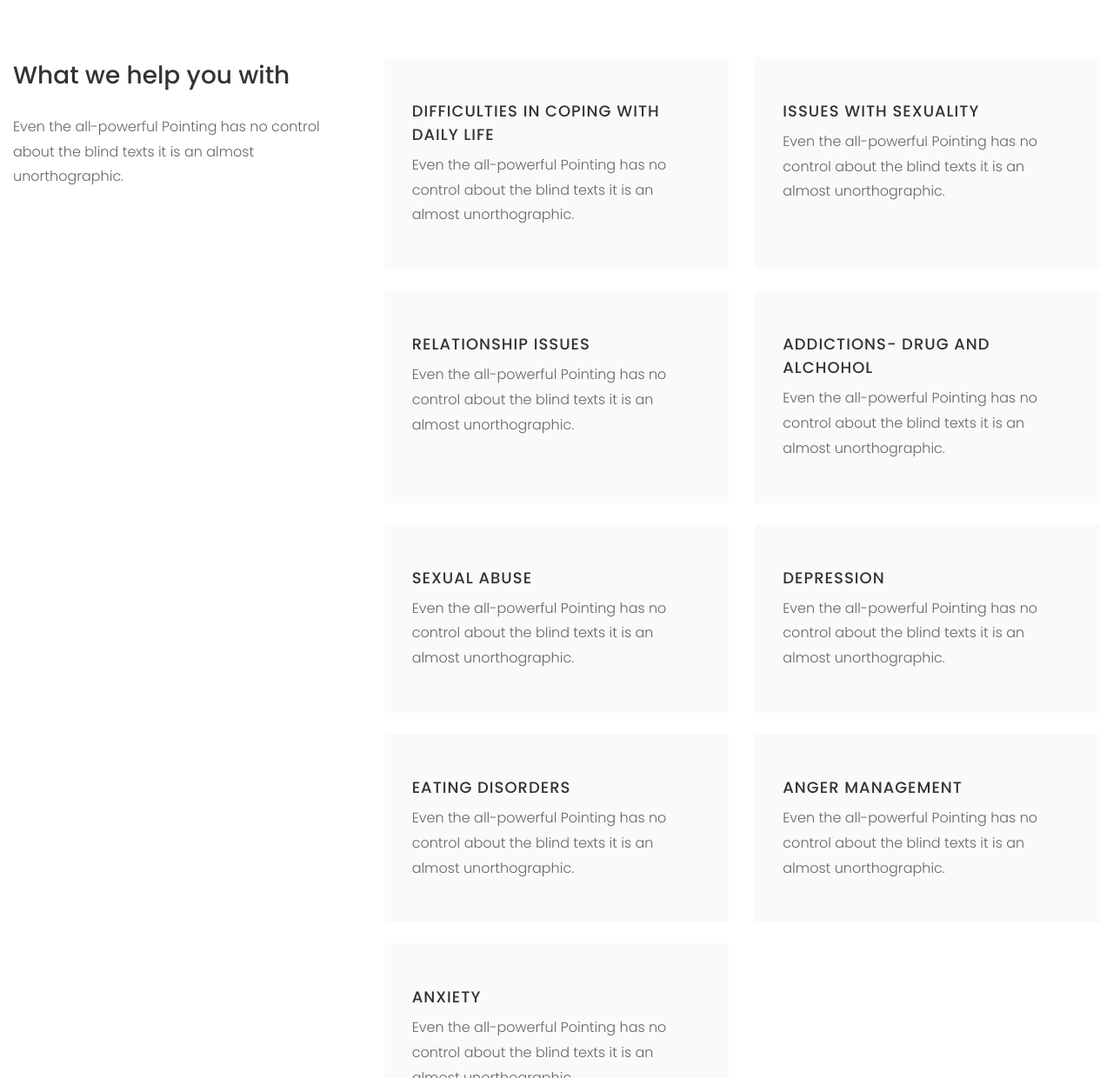
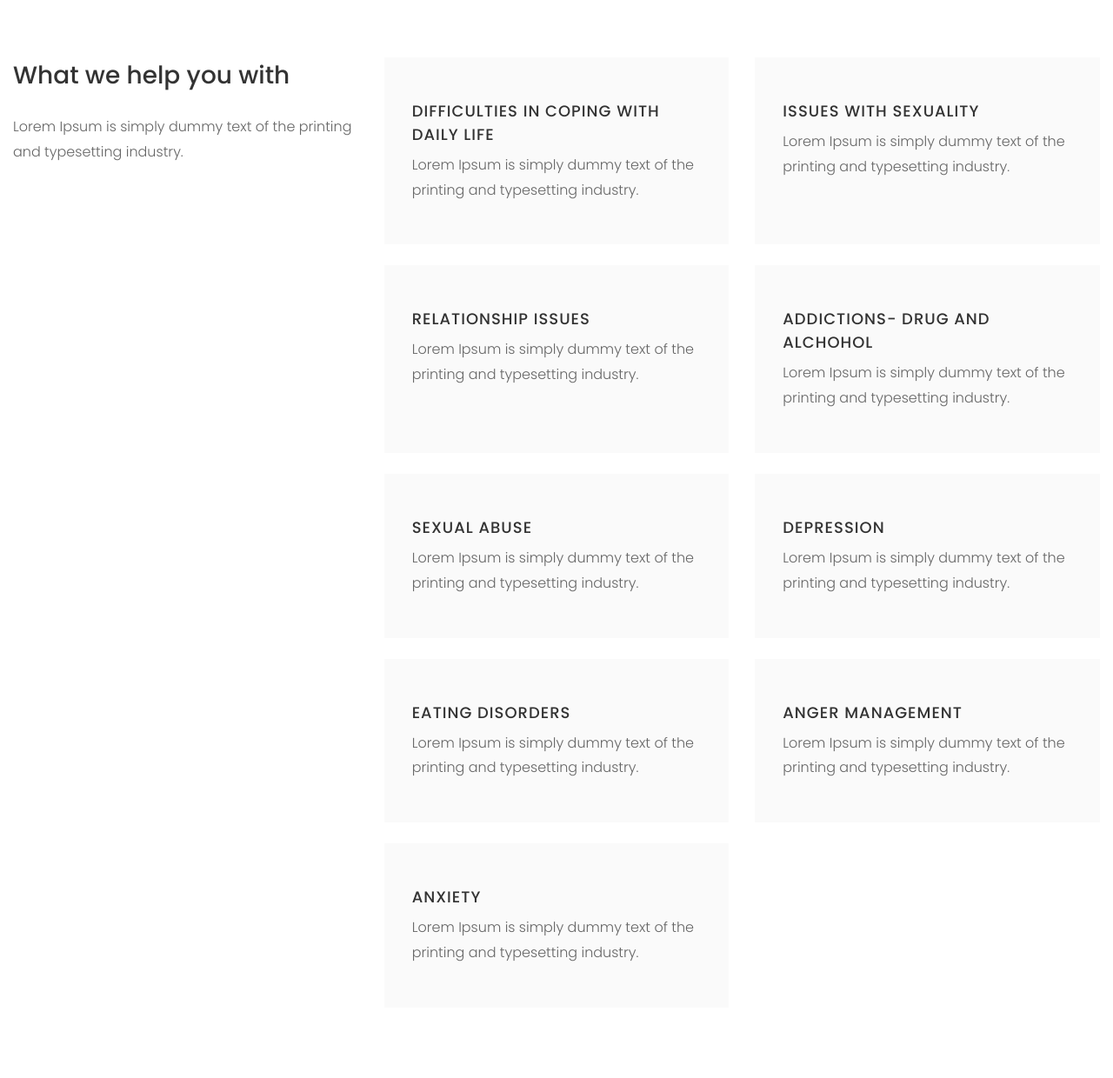
Before and after one commit to ZerocoolVishal/mm, a plain HTML site: page index.html in a window 1280 px wide. Shown: the part 1560-2800 px from the top of the page at 87% size. Drawn offline with Linux system fonts and the light colour scheme; some packages are replaced by stand-ins of ours; no server answers; files whose address does not match are found by name.

Commit message:
placeholder added

```diff
--- a/index.html
+++ b/index.html
@@ -78,8 +78,9 @@
 	          <div class="one-forth d-flex js-fullheight align-items-center ftco-animate" data-scrollax=" properties: { translateY: '70%' }">
 	          	<div class="text">
 		            <h1 class="mb-4">Happiness is a state of Mind</h1>
-		            <p>A small river named Duden flows by their place and supplies it with the necessary regelialia. It is a paradisematic country, in which roasted parts of sentences fly into your mouth.</p>
-		            <p><a href="#services" class="btn btn-primary px-4 py-3 mt-3">View our works</a></p>
+		            <!--<p>A small river named Duden flows by their place and supplies it with the necessary regelialia. It is a paradisematic country, in which roasted parts of sentences fly into your mouth.</p>-->
+					<p>Lorem ipsum dolor sit amet, consectetur adipiscing elit, sed do eiusmod tempor incididunt ut labore et dolore magna aliqua. Ut enim ad minim veniam, quis nostrud exercitation ullamco laboris nisi ut aliquip ex ea commodo consequat.</p>
+					<p><a href="#services" class="btn btn-primary px-4 py-3 mt-3">View our works</a></p>
 	            </div>
 	          </div>
         	</div>
@@ -205,7 +206,7 @@
         <div class="row justify-content-start mt-5 py-5">
           <div class="col-md-4 heading-section ftco-animate">
             <h2 class="mb-4">What we help you with</h2>
-            <p>Even the all-powerful Pointing has no control about the blind texts it is an almost unorthographic.</p>
+            <p>Lorem Ipsum is simply dummy text of the printing and typesetting industry.</p>
           </div>
           <div class="col-md-8 ftco-animate">
           	<div class="row d-flex">
@@ -216,7 +217,7 @@
 					</div>-->
 		              <div class="media-body p-2 mt-3">
 		                <h3 class="heading">Difficulties in coping with daily life</h3>
-		                <p>Even the all-powerful Pointing has no control about the blind texts it is an almost unorthographic.</p>
+		                <p>Lorem Ipsum is simply dummy text of the printing and typesetting industry.</p>
 		              </div>
 		            </div>
           		</div>
@@ -227,7 +228,7 @@
 					</div>-->
 		              <div class="media-body p-2 mt-3">
 		                <h3 class="heading">Issues with Sexuality</h3>
-		                <p>Even the all-powerful Pointing has no control about the blind texts it is an almost unorthographic.</p>
+		                <p>Lorem Ipsum is simply dummy text of the printing and typesetting industry.</p>
 		              </div>
 		            </div>
           		</div>
@@ -238,7 +239,7 @@
 					</div>-->
 		              <div class="media-body p-2 mt-3">
 		                <h3 class="heading">Relationship issues</h3>
-		                <p>Even the all-powerful Pointing has no control about the blind texts it is an almost unorthographic.</p>
+		                <p>Lorem Ipsum is simply dummy text of the printing and typesetting industry.</p>
 		              </div>
 		            </div>
           		</div>
@@ -249,7 +250,7 @@
 					</div>-->
 		              <div class="media-body p-2 mt-3">
 		                <h3 class="heading">Addictions- Drug and Alchohol</h3>
-		                <p>Even the all-powerful Pointing has no control about the blind texts it is an almost unorthographic.</p>
+		                <p>Lorem Ipsum is simply dummy text of the printing and typesetting industry.</p>
 		              </div>
 		            </div>
 				  </div>
@@ -260,7 +261,7 @@
 					</div>-->
 					<div class="media-body p-2 mt-3">
 					  <h3 class="heading">Sexual Abuse</h3>
-					  <p>Even the all-powerful Pointing has no control about the blind texts it is an almost unorthographic.</p>
+					  <p>Lorem Ipsum is simply dummy text of the printing and typesetting industry.</p>
 					</div>
 				  </div>
 				</div>
@@ -271,7 +272,7 @@
 					</div>-->
 					<div class="media-body p-2 mt-3">
 					  <h3 class="heading">Depression</h3>
-					  <p>Even the all-powerful Pointing has no control about the blind texts it is an almost unorthographic.</p>
+					  <p>Lorem Ipsum is simply dummy text of the printing and typesetting industry.</p>
 					</div>
 				  </div>
 				</div>
@@ -282,7 +283,7 @@
 					</div>-->
 					<div class="media-body p-2 mt-3">
 					  <h3 class="heading">Eating Disorders</h3>
-					  <p>Even the all-powerful Pointing has no control about the blind texts it is an almost unorthographic.</p>
+					  <p>Lorem Ipsum is simply dummy text of the printing and typesetting industry.</p>
 					</div>
 				  </div>
 				</div>
@@ -293,7 +294,7 @@
 					</div>-->
 					<div class="media-body p-2 mt-3">
 					  <h3 class="heading">Anger Management</h3>
-					  <p>Even the all-powerful Pointing has no control about the blind texts it is an almost unorthographic.</p>
+					  <p>Lorem Ipsum is simply dummy text of the printing and typesetting industry.</p>
 					</div>
 				  </div>
 				</div>
@@ -304,7 +305,7 @@
 					</div>-->
 					<div class="media-body p-2 mt-3">
 					  <h3 class="heading">Anxiety</h3>
-					  <p>Even the all-powerful Pointing has no control about the blind texts it is an almost unorthographic.</p>
+					  <p>Lorem Ipsum is simply dummy text of the printing and typesetting industry.</p>
 					</div>
 				  </div>
 				</div>
@@ -323,8 +324,8 @@
           </div>
           <div class="col-md-8 pl-md-5 heading-section ftco-animate">
           	<div class="pl-md-4 border-line">
-	          	<p>Far far away, behind the word mountains, far from the countries Vokalia and Consonantia, there live the blind texts. Separated they live in. A small river named Duden flows by their place and supplies it with the necessary regelialia. It is a paradisematic country, in which roasted parts of sentences fly into your mouth.</p>
-	          	<!--<p class="category mt-5">
+				<!--<p>Lorem Ipsum is simply dummy text of the printing and typesetting industry.</p>-->
+				<!--<p class="category mt-5">
 	            	<span class="active mr-2"><a href="#">All Work</a></span>
 	            	<span class="mr-2"><a href="#">Interior</a></span>
 	            	<span class="mr-2"><a href="#">Exterior</a></span>
```
